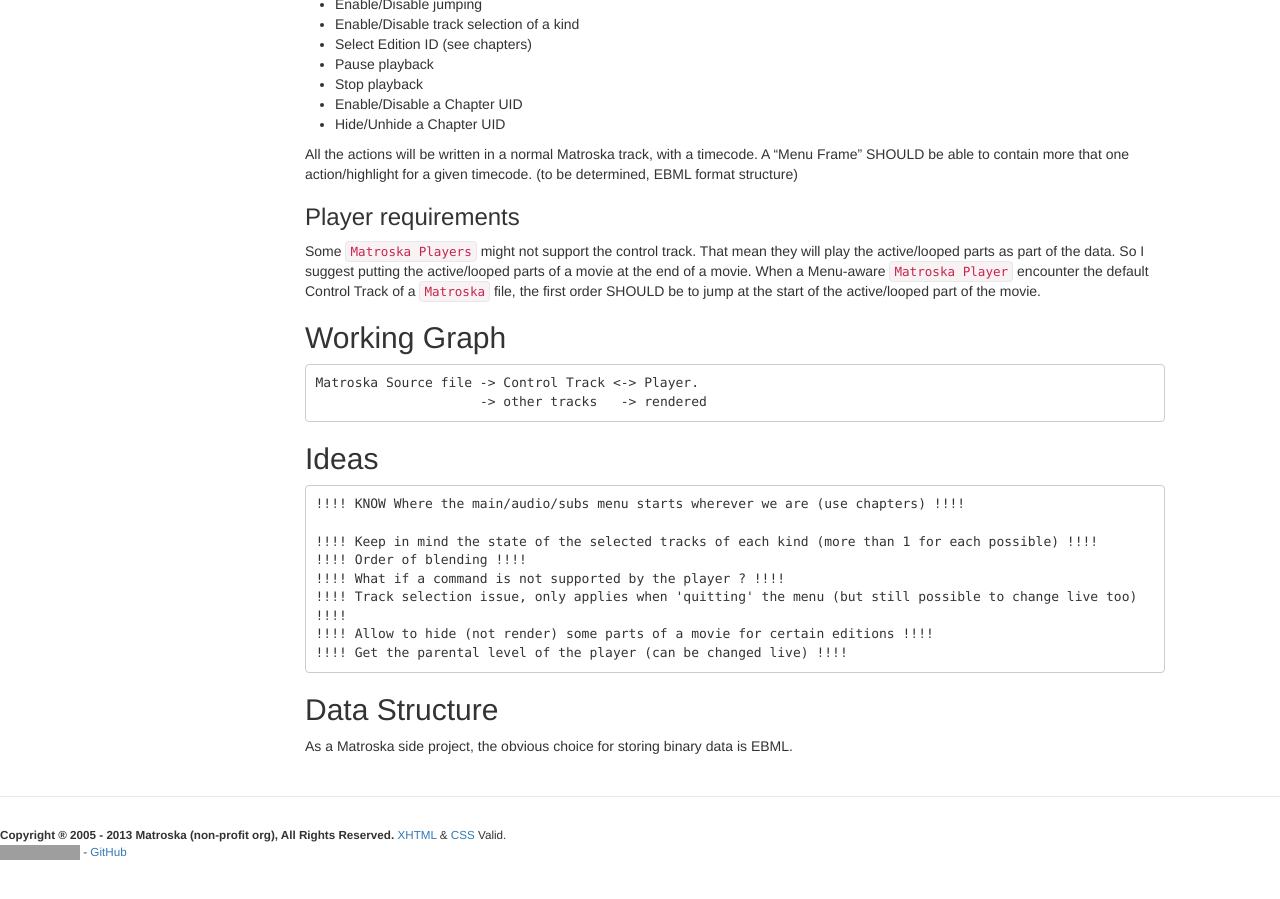
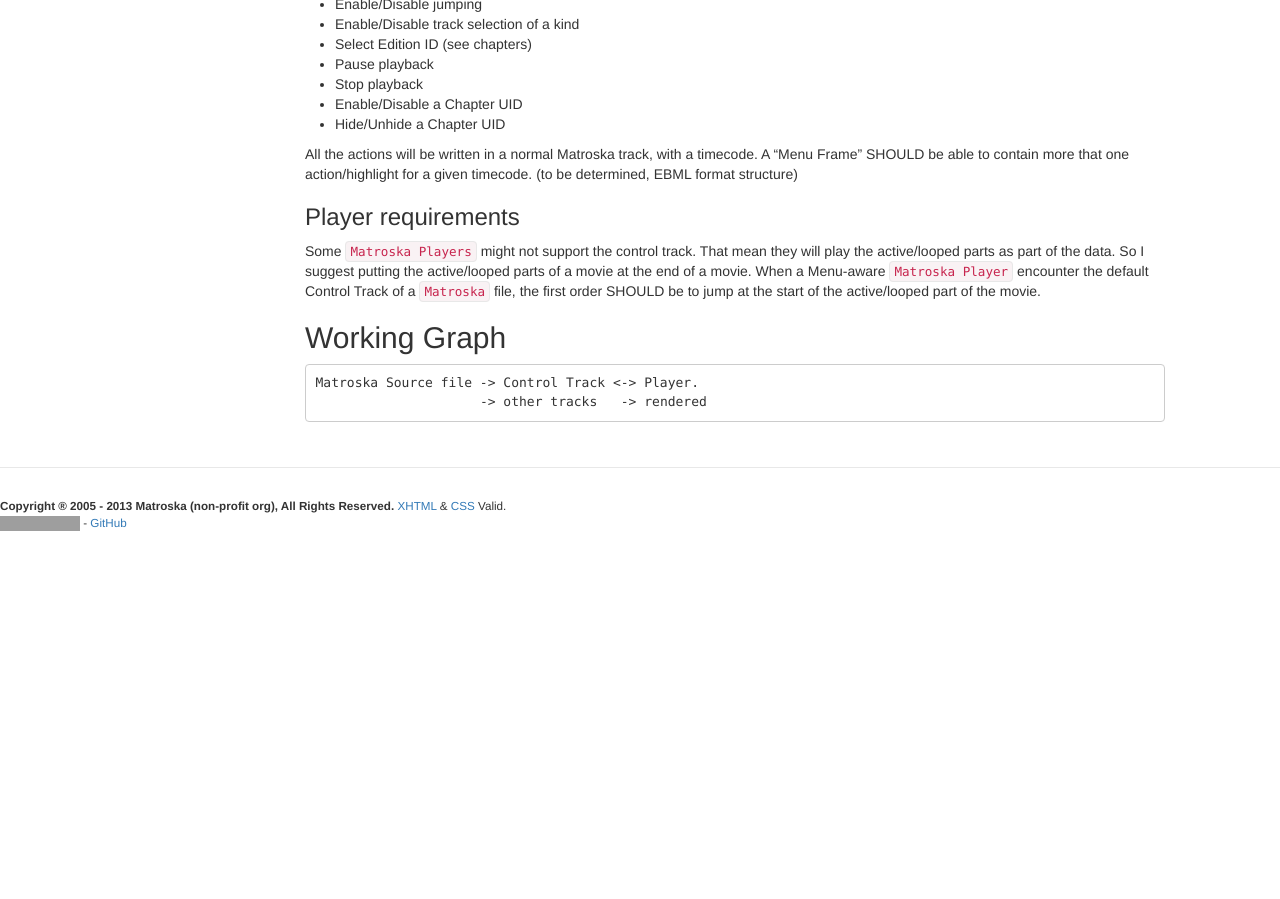
Before and after one commit to ietf-wg-cellar/matroska-specification, a Jekyll site: the page built from menu.md, in a window 1280 px wide and 900 px high, scrolled down 986 px. Built offline with Jekyll 4.4.1, drawn with Linux system fonts in a browser that asks for light colours; our own code applies the rules of GitHub Pages for plain Markdown files; after the commit the page ends 1557 px from its top, so only the background shows below that; grey boxes are pictures that could not be loaded.

Commit message:
removes ideas/cruft from menu section #201

````diff
--- a/menu.md
+++ b/menu.md
@@ -55,20 +55,3 @@
 Matroska Source file -> Control Track <-> Player.
                      -> other tracks   -> rendered
 ```
-
-## Ideas
-
-```
-!!!! KNOW Where the main/audio/subs menu starts wherever we are (use chapters) !!!!
-
-!!!! Keep in mind the state of the selected tracks of each kind (more than 1 for each possible) !!!!
-!!!! Order of blending !!!!
-!!!! What if a command is not supported by the player ? !!!!
-!!!! Track selection issue, only applies when 'quitting' the menu (but still possible to change live too) !!!!
-!!!! Allow to hide (not render) some parts of a movie for certain editions !!!!
-!!!! Get the parental level of the player (can be changed live) !!!!
-```
-
-## Data Structure
-
-As a Matroska side project, the obvious choice for storing binary data is EBML.
````
